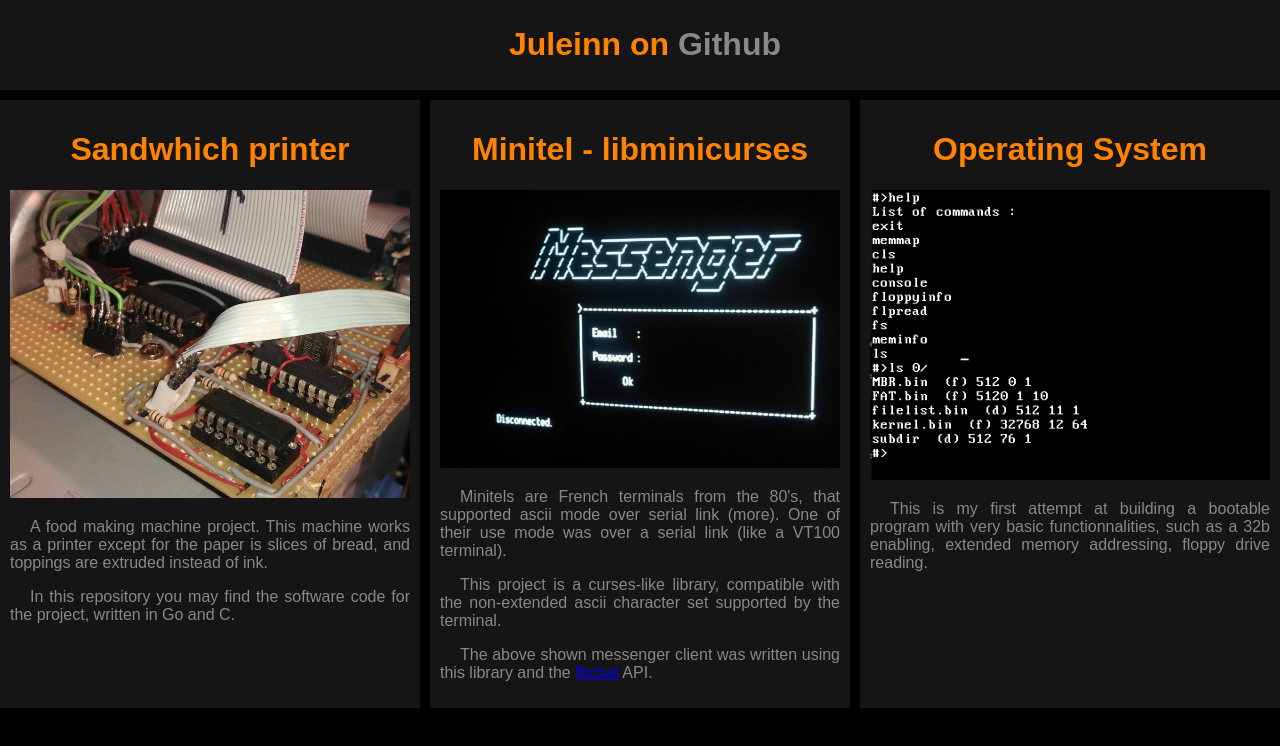
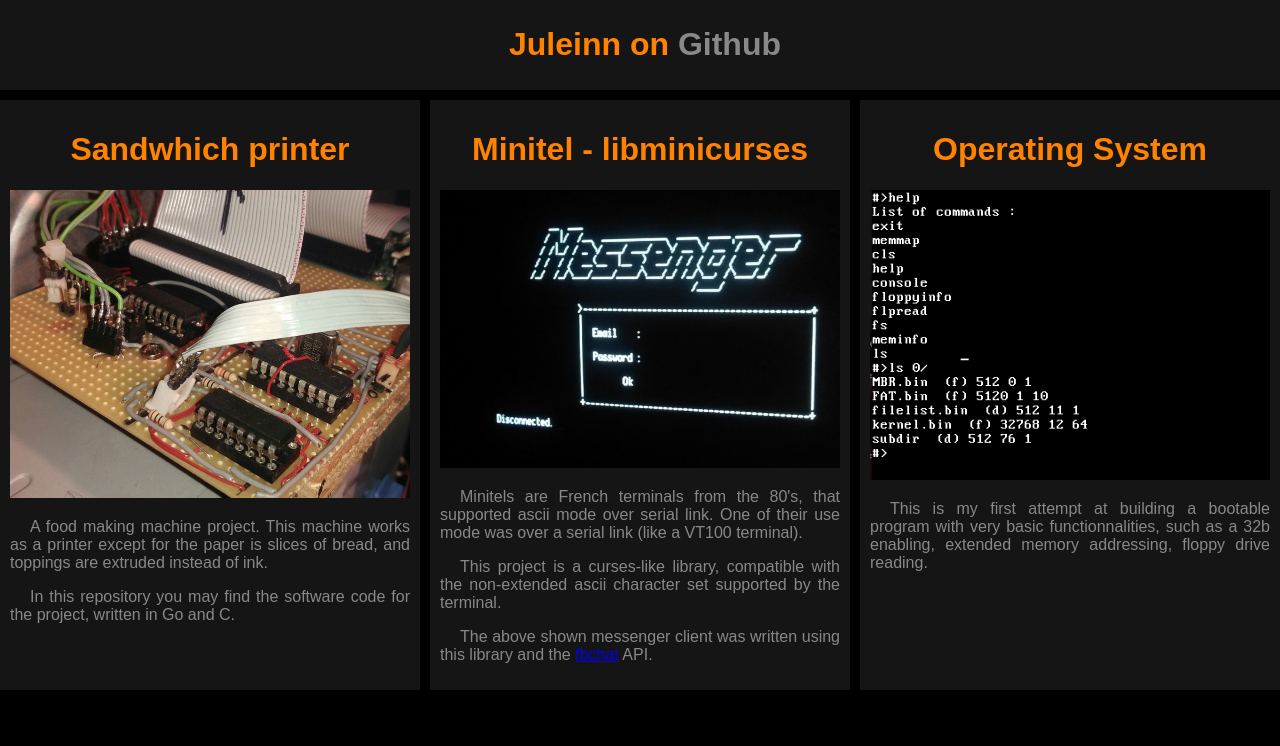
Before and after one commit to Juleinn/juleinn.github.io, a plain HTML site: page index.html in a window 1280 px wide. Drawn offline with Linux system fonts and the light colour scheme.

Commit message:
Deleted broken link

```diff
--- a/index.html
+++ b/index.html
@@ -29,7 +29,7 @@
                 <img alt="Minitel" src="images/minitel.jpg"/>
             </a>
             <p>
-                Minitels are French terminals from the 80's, that supported ascii mode over serial link (more).
+                Minitels are French terminals from the 80's, that supported ascii mode over serial link.
                 One of their use mode was over a serial link (like a VT100 terminal).
             </p>
             <p>
```
